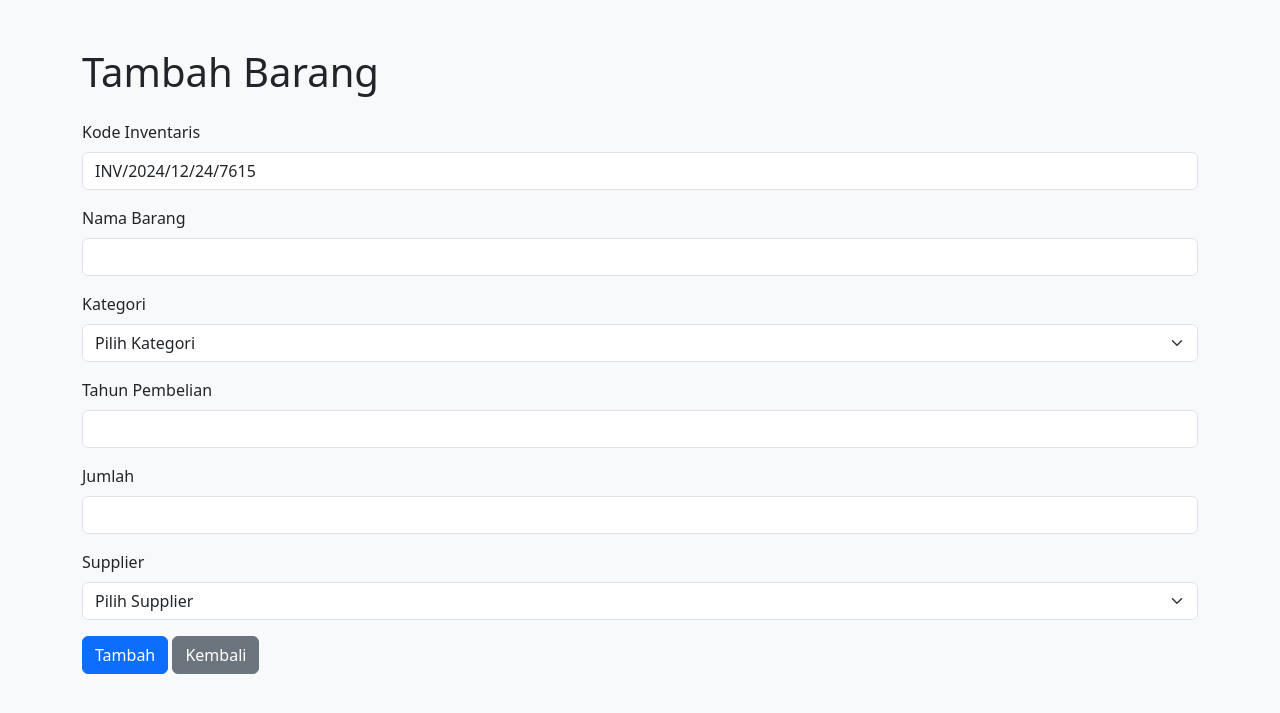
After one commit to Nikkoadr/tugas_basdat_lanjut, a PHP site: page /tambah_barang.php in a window 1280 px wide. The commit adds this page. Shown: the top 713 px of the page. Run offline with PHP 8.4, Linux system fonts and the light colour scheme; a user stored in the database is signed in; data comes from the database, SQL or seed files in the repository.

Commit message:
update tambah barang dan menampilkan data barang

```diff
--- /dev/null
+++ b/tambah_barang.php
@@ -0,0 +1,92 @@
+<?php
+session_start();
+include 'koneksi.php';
+
+if (!isset($_SESSION['user'])) {
+    header('Location: login.php');
+    exit();
+}
+
+$kategori_query = "SELECT id, nama_kategori FROM kategori";
+$supplier_query = "SELECT id, nama_supplier FROM supplier";
+$kategori_result = $conn->query($kategori_query);
+$supplier_result = $conn->query($supplier_query);
+
+if ($_SERVER['REQUEST_METHOD'] === 'POST') {
+    $kode_inventaris = $_POST['kode_inventaris'];
+    $nama_barang = $_POST['nama_barang'];
+    $id_kategori = $_POST['id_kategori'];
+    $tahun_pembelian = $_POST['tahun_pembelian'];
+    $jumlah = $_POST['jumlah'];
+    $id_supplier = $_POST['id_supplier'];
+
+    $query = "INSERT INTO barang (kode_inventaris, nama_barang, id_kategori, tahun_pembelian, jumlah, id_supplier)
+            VALUES ('$kode_inventaris', '$nama_barang', '$id_kategori', '$tahun_pembelian', '$jumlah', '$id_supplier')";
+
+    if ($conn->query($query) === TRUE) {
+        header('Location: data_barang.php');
+        exit();
+    } else {
+        $error = "Gagal menambahkan barang: " . $conn->error;
+    }
+}
+
+?>
+<!DOCTYPE html>
+<html>
+<head>
+    <title>Tambah Barang</title>
+    <link href="https://cdn.jsdelivr.net/npm/bootstrap@5.3.0-alpha1/dist/css/bootstrap.min.css" rel="stylesheet">
+</head>
+<body class="bg-light">
+    <div class="container mt-5">
+        <h1>Tambah Barang</h1>
+        <?php if (isset($error)): ?>
+            <div class="alert alert-danger"> <?php echo htmlspecialchars($error); ?> </div>
+        <?php endif; ?>
+        <form method="POST" class="mt-4">
+            <div class="mb-3">
+                <label for="kode_inventaris" class="form-label">Kode Inventaris</label>
+                <input type="text" class="form-control" id="kode_inventaris" name="kode_inventaris" value="INV/<?php echo date('Y/m/d'); ?>/<?php echo rand(1000, 9999); ?>" readonly required>
+            </div>
+            <div class="mb-3">
+                <label for="nama_barang" class="form-label">Nama Barang</label>
+                <input type="text" class="form-control" id="nama_barang" name="nama_barang" required>
+            </div>
+            <div class="mb-3">
+                <label for="id_kategori" class="form-label">Kategori</label>
+                <select class="form-select" id="id_kategori" name="id_kategori" required>
+                    <option value="" disabled selected>Pilih Kategori</option>
+                    <?php while ($kategori = $kategori_result->fetch_assoc()): ?>
+                        <option value="<?php echo $kategori['id']; ?>">
+                            <?php echo htmlspecialchars($kategori['nama_kategori']); ?>
+                        </option>
+                    <?php endwhile; ?>
+                </select>
+            </div>
+            <div class="mb-3">
+                <label for="tahun_pembelian" class="form-label">Tahun Pembelian</label>
+                <input type="number" class="form-control" id="tahun_pembelian" name="tahun_pembelian" required>
+            </div>
+            <div class="mb-3">
+                <label for="jumlah" class="form-label">Jumlah</label>
+                <input type="number" class="form-control" id="jumlah" name="jumlah" required>
+            </div>
+            <div class="mb-3">
+                <label for="id_supplier" class="form-label">Supplier</label>
+                <select class="form-select" id="id_supplier" name="id_supplier" required>
+                    <option value="" disabled selected>Pilih Supplier</option>
+                    <?php while ($supplier = $supplier_result->fetch_assoc()): ?>
+                        <option value="<?php echo $supplier['id']; ?>">
+                            <?php echo htmlspecialchars($supplier['nama_supplier']); ?>
+                        </option>
+                    <?php endwhile; ?>
+                </select>
+            </div>
+            <button type="submit" class="btn btn-primary">Tambah</button>
+            <a href="data_barang.php" class="btn btn-secondary">Kembali</a>
+        </form>
+    </div>
+    <script src="https://cdn.jsdelivr.net/npm/bootstrap@5.3.0-alpha1/dist/js/bootstrap.bundle.min.js"></script>
+</body>
+</html>
```
Also changed, not shown: data_barang.php (added, +100 -0 lines), index.php (+63 -6 lines), login.php (+18 -9 lines).
